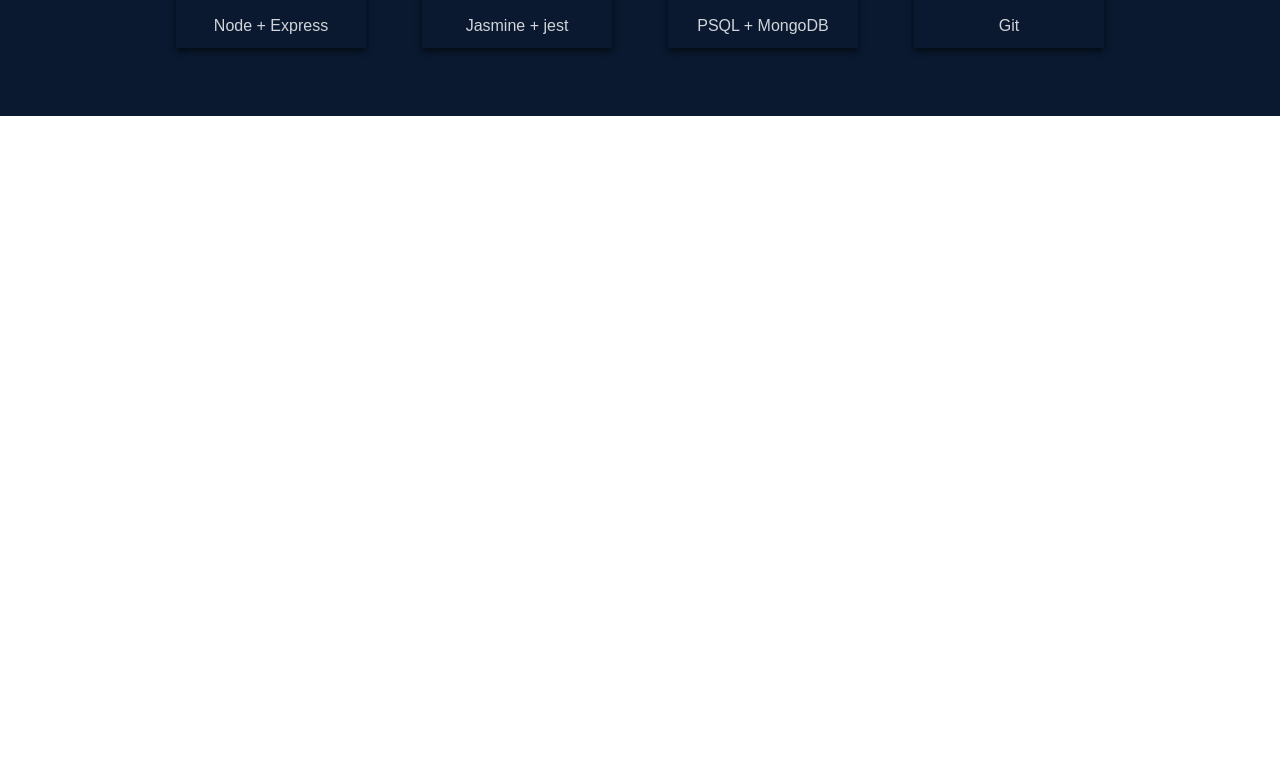
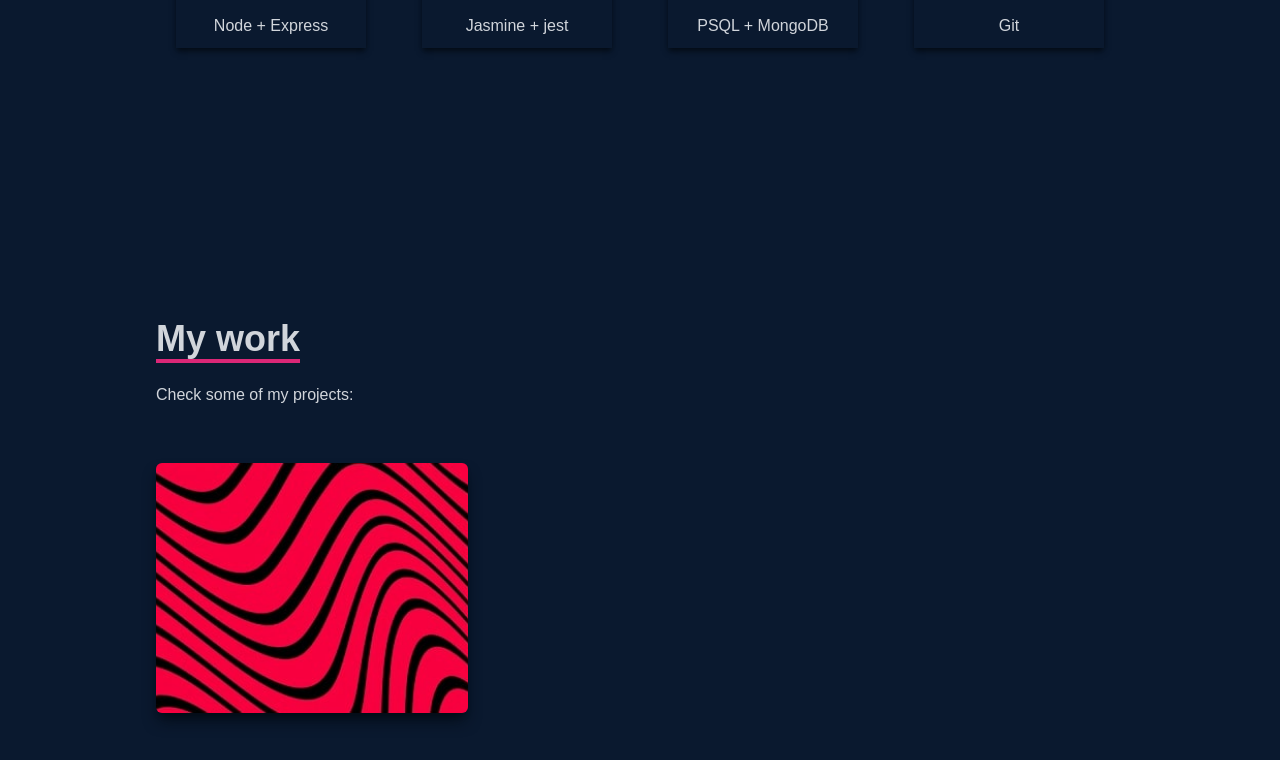
Before and after one commit to ZASFM/My-portfolio-app, a React (Create React App) app: page / in a window 1280 px wide. Shown: the part 2164-2924 px from the top of the page. Before the commit the page ends 2280 px from the top, so only its background shows below. Built offline with nearby package versions, Linux system fonts and the light colour scheme.

Commit message:
Adding a work page

```diff
--- a/src/App.js
+++ b/src/App.js
@@ -3,6 +3,7 @@
 import Home from './components/Home';
 import About from './components/About';
 import Skills from './components/Skills';
+import Work from './components/Work';
 
 const App=()=>{
   return (
@@ -11,6 +12,7 @@
       <Home/>
       <About/>
       <Skills/>
+      <Work/>
     </div>
   )
 }
--- /dev/null
+++ b/src/components/Work.js
@@ -0,0 +1,34 @@
+import React from 'react';
+import background from '../assets/backg.jpg';
+
+const Work=()=>{
+   return (
+      <div name="work" className='w-full md:h-screen text-gray-300 bg-[#0a192f]'>
+         <div className='max-w-[1000px] mx-auto p-4 flex flex-col justify-center w-full h-full'>
+            <div className='pb-8'>
+               <p className='text-4xl inline font-bold border-b-4 border-pink-600'>My work</p>
+               <p className='py-6'>Check some of my projects:</p>
+            </div>
+
+            <div className='grid sm:grid-cols-2 md:grid-cols-3 gap-4'>
+               <div style={{backgroundImage:`url(${background})`}} className='shadow-lg shadow-[#040c16] group container rounded-md flex justify-center items-center mx-auto content-div'>
+                  <div className='opacity-0 group-hover:opacity-100'>
+                     <span className='text-2xl font-bold  text-white tracking-wider'>
+                        React JS application
+                     </span>
+                     <div className='pt-8 text-center'>
+                        <a href="/">
+                           <button className='text-center rounded-lg px-4 py-3 m-2 bg-white text-gray-700 font-bold text-lg'>DEMO</button>
+                        </a>
+                        <a href="https://github.com/devmunro/helper-project" target="_blank" rel="noreferrer">
+                           <button className='text-center rounded-lg px-4 py-3 m-2 bg-white text-gray-700 font-bold text-lg'>Code</button>
+                        </a>
+                     </div>
+                  </div>
+               </div>
+            </div>
+         </div>
+      </div>
+   )
+}
+export default Work;
--- a/src/index.css
+++ b/src/index.css
@@ -12,3 +12,18 @@
    padding:0 15px;
    cursor: pointer;
 }
+
+.content-div{
+   background-repeat: no-repeat;
+   background-size: cover;
+   background-position: center;
+   height: 250px;
+}
+
+.content-div:hover{
+   background-image: linear-gradient(
+      to right,
+      rgba(112,157,255,0.8),
+      hsla(242,74%,61%,0.8)
+   )!important;
+}
```
Also changed, not shown: src/assets/backg.jpg (added).
